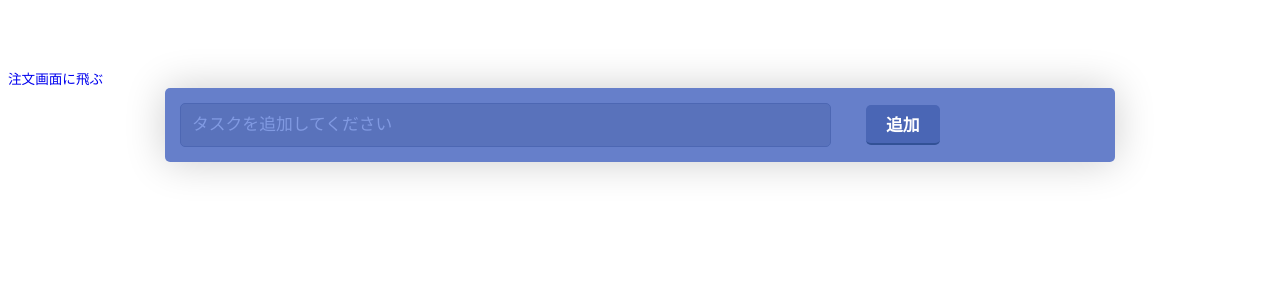
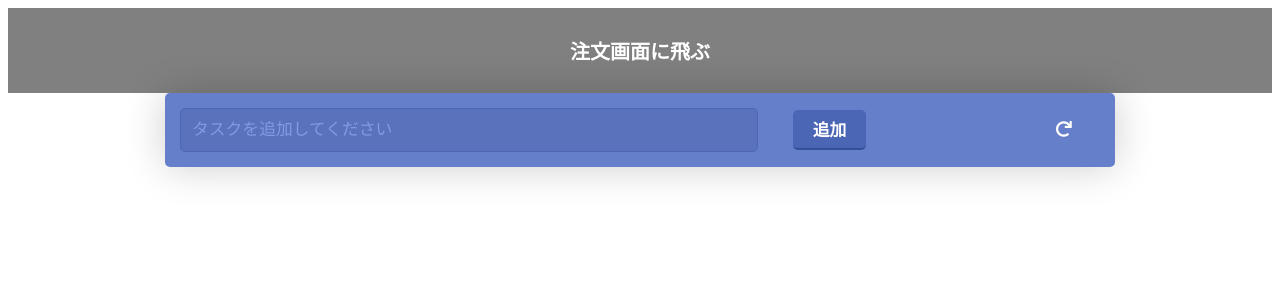
Before and after one commit to YuichirouSeitoku/WaitingTimeClientServer, a Vue app: page /#/ in a window 1280 px wide. Shown: the top 300 px of the page. Built offline with nearby package versions, Linux system fonts and the light colour scheme.

Commit message:
#11 注文に飛ぶボタンとリロードボタンのデザインをしました。

```diff
--- a/src/components/OrderStatus.vue
+++ b/src/components/OrderStatus.vue
@@ -1,6 +1,8 @@
 <template>
   <div id="container">
-     <router-link to="/order">注文画面に飛ぶ</router-link>
+     <div class="menu">
+     <router-link to="/order"><p>注文画面に飛ぶ</p></router-link>
+     </div>
      <div id="todo-list">
        <table>
          <tr>
@@ -9,6 +11,9 @@
            </th>
            <th>
 	     <a v-on:click="addTodo()" class="button button-blue" href="#01">追加</a>
+	   </th>
+	   <th>
+	     <div class="reload"><head ><link href="https://use.fontawesome.com/releases/v5.6.1/css/all.css" rel="stylesheet"></head><i class="fas fa-redo"></i></div>
 	   </th>
 	 </tr>
 	    <tr v-for="todo in todoList" v-bind:class='{complete: todo.status}'>
@@ -81,14 +86,14 @@ input[type="text"]:focus {
 body {
     background:#bbcae4;
     /*color:#333;*/
-    font-size:85%;
+    font-size: 20px;
     font-family: 'Open Sans', sans-serif;
     /*font-family: "Hiragino Kaku Gothic ProN", Meiryo, sans-serif;*/
 }
 
 a {
     text-decoration:none;
-    font-size:85%;
+    font-size:20px;
 }
 
 table{
@@ -114,9 +119,6 @@ td{
     padding:13px;
 }
 
-#container {
-    padding-top: 60px;
-}
 #todo-list {
     max-width:950px;
     background:#FFFFFF;
@@ -196,4 +198,24 @@ td{
     margin-right:4px;
 }
 
+.menu{
+  background-color: gray;
+  text-align: center;
+  font-weight: bold;
+  text-decoration: none;
+  padding: 8px 16px;
+  font-size: 20px;
+}
+
+a{text-decoration:none;}
+a:link{color:white;}
+a:visited{color:white;}
+a:hover{color: white;}
+a:active{color: white;}
+
+.reload{
+  text-align: center;
+}
+
+
 </style>
```
